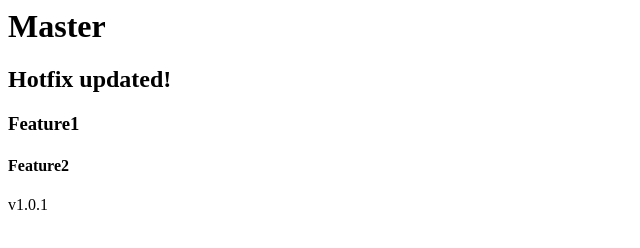
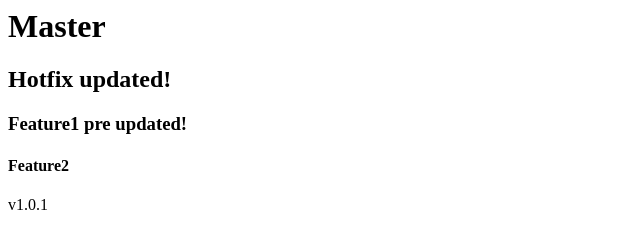
Before and after one commit to CrostRomm/gitflow-prueba, a plain HTML site: page index.html in a window 1280 px wide. Shown: the whole page, without its empty margins (0-640 px from the left). Drawn offline with Linux system fonts and the light colour scheme.

Commit message:
text feataure1 updated

```diff
--- a/index.html
+++ b/index.html
@@ -1,7 +1,7 @@
 <div>
     <h1>Master</h1>
     <h2>Hotfix updated!</h2>
-    <h3>Feature1</h3>
+    <h3>Feature1 pre updated!</h3>
     <h4>Feature2</h4>
     <div>
         <p>
```
